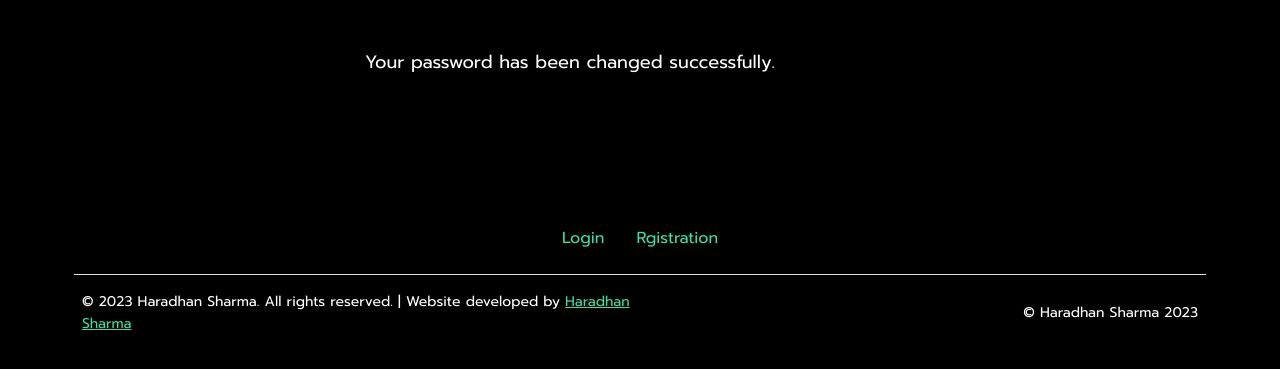
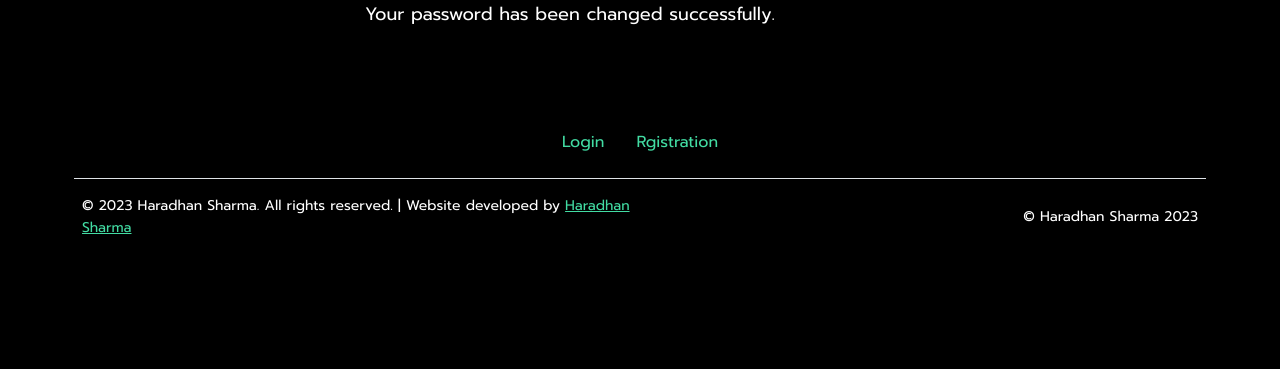
Before and after one commit to haradhansharma/smom, a Django app: template templates/registration/password_change_done.html in a window 1280 px wide. Shown: the part 213-582 px from the top of the page. Run offline with Django 3.2, Linux system fonts and the light colour scheme; the template is opened without the code that fills it, so the values that code supplies are empty; some libraries are stand-ins or nearby versions.

Commit message:
first commit

```diff
--- a/templates/includes/awaiting_support.html
+++ b/templates/includes/awaiting_support.html
@@ -1,4 +1,4 @@
-<section class="p-5 section">
+<section class="section">
     <div class="container">
         <div class="row justify-content-center g-3">
             <div class="col-lg-12 mx-auto">
--- a/templates/registration/account_settings.html
+++ b/templates/registration/account_settings.html
@@ -16,7 +16,7 @@
 
 {% block body %}
 
-<section class="p-5 section">
+<section class="section">
   <div class="container">
       <div class="row justify-content-center align-items-center g-3">
 
--- a/templates/registration/login.html
+++ b/templates/registration/login.html
@@ -16,7 +16,7 @@
 
 {% block body %}
 
-<section class="p-5 section">
+<section class="section">
   <div class="container">
       <div class="row justify-content-center g-3">
           <div class="col-lg-6 mx-auto">
--- a/templates/registration/password_change_done.html
+++ b/templates/registration/password_change_done.html
@@ -16,7 +16,7 @@
 
 {% block body %}
 
-<section class="p-5 section">
+<section class="section">
   <div class="container">
       <div class="row justify-content-center g-3">
           <div class="col-lg-6 mx-auto">
--- a/templates/registration/password_change_form.html
+++ b/templates/registration/password_change_form.html
@@ -16,7 +16,7 @@
 
 {% block body %}
 
-<section class="p-5 section">
+<section class="section">
   <div class="container">
       <div class="row justify-content-center g-3">
           <div class="col-lg-6 mx-auto">
--- a/templates/registration/password_reset_complete.html
+++ b/templates/registration/password_reset_complete.html
@@ -16,7 +16,7 @@
 
 {% block body %}
 
-<section class="p-5 section">
+<section class="section">
   <div class="container">
       <div class="row justify-content-center g-3">
           <div class="col-lg-6 mx-auto">
--- a/templates/registration/password_reset_confirm.html
+++ b/templates/registration/password_reset_confirm.html
@@ -16,7 +16,7 @@
 
 {% block body %}
 
-<section class="p-5 section">
+<section class="section">
   <div class="container">
       <div class="row justify-content-center g-3">
           <div class="col-lg-6 mx-auto">
--- a/templates/registration/password_reset_done.html
+++ b/templates/registration/password_reset_done.html
@@ -16,7 +16,7 @@
 
 {% block body %}
 
-<section class="p-5 section">
+<section class="section">
   <div class="container">
       <div class="row justify-content-center g-3">
           <div class="col-lg-6 mx-auto">
--- a/templates/registration/password_reset_form.html
+++ b/templates/registration/password_reset_form.html
@@ -16,7 +16,7 @@
 
 {% block body %}
 
-<section class="p-5 section">
+<section class="section">
   <div class="container">
       <div class="row justify-content-center g-3">
           <div class="col-lg-6 mx-auto">
--- a/templates/registration/pending_payments.html
+++ b/templates/registration/pending_payments.html
@@ -15,7 +15,7 @@
 
 {% block body %}
 
-<section class="p-5 section">
+<section class="section">
   <div class="container">
       <div class="row justify-content-center align-items-center g-3">
         <p class="text-primary">We need your help to improve this site. Currently we are just starting with the bare minimum. So encourage your loved ones to buy our <a href="/#book">books</a>.</p>
```
